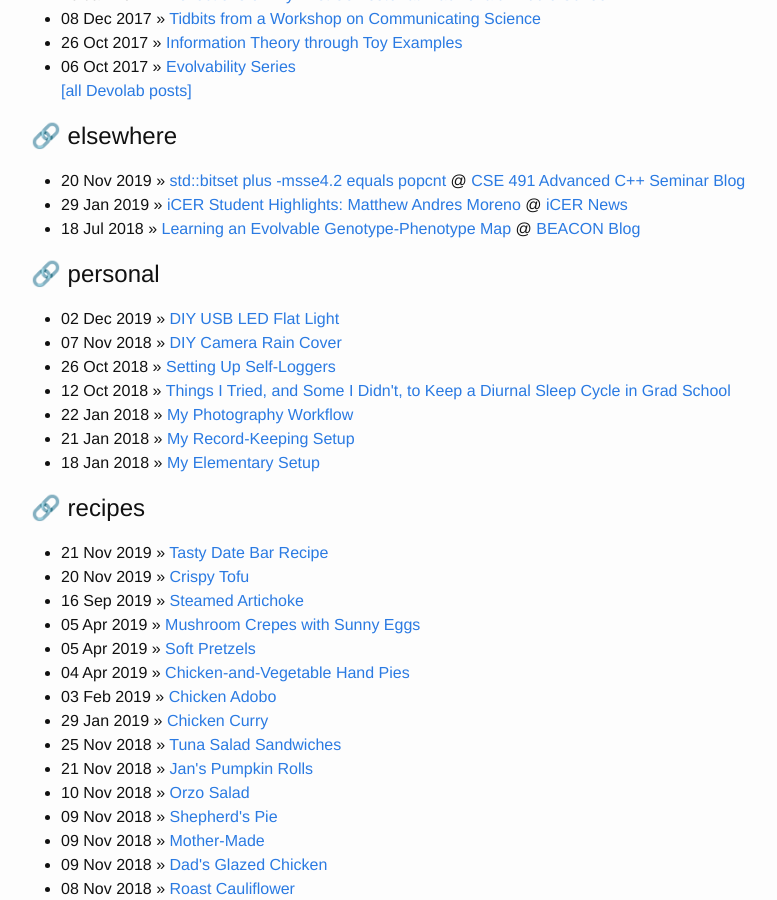
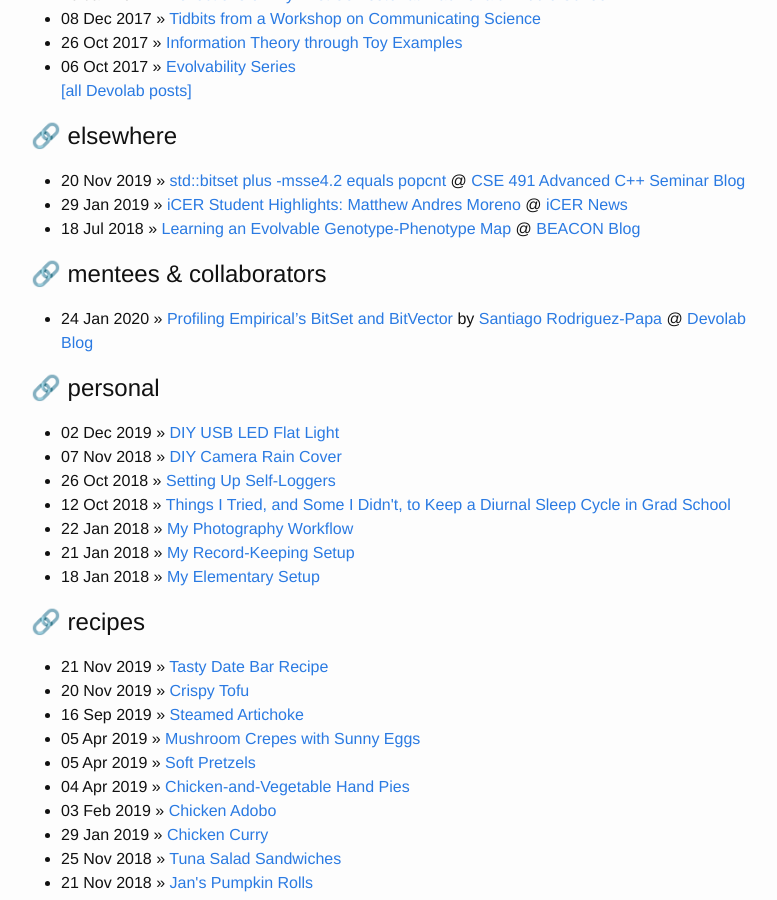
Before and after one commit to mmore500/mmore500.github.io, a Jekyll site: the page built from blog.md, in a window 1280 px wide and 900 px high, scrolled down 490 px. Shown: the whole window, without its empty margins (239-1016 px from the left). Built offline with Jekyll 4.4.1, drawn with Linux system fonts in a browser that asks for light colours.

Commit message:
Add mentees & collaborators blog section

```diff
--- /dev/null
+++ b/_data/mentees_collaborators_posts.yml
@@ -0,0 +1,7 @@
+- title: "Profiling Empirical’s BitSet and BitVector"
+  url: "https://mmore500.github.io/cse-491/blog/2019/11/20/bitset-popcnt.html"
+  where: "Devolab Blog"
+  where_url: "http://devosoft.org/so-you-want-to-retrieve-and-extract-tar-gz-archives-with-empscripten/"
+  who: "Santiago Rodriguez-Papa"
+  who_url: "https://github.com/rodsan0"
+  date: 2020-01-24
--- a/blog.md
+++ b/blog.md
@@ -27,6 +27,13 @@
   {% endfor %}
 </ul>
 
+## <a href="#mentees_collaborators">🔗</a> mentees & collaborators
+<ul class="posts">
+  {% for post in site.data.mentees_collaborators_posts %}
+    <li><span>{{ post.date | date_to_string }}</span> &raquo; <a href="{{ post.url }}">{{ post.title }}</a> by <a href="{{ post.who_url }}">{{ post.who }}</a> @ <a href="{{ post.where_url }}">{{ post.where }}</a></li>
+  {% endfor %}
+</ul>
+
 ## <a href="#personal">🔗</a> personal
 <ul class="posts">
   {% for post in site.categories.blog_personal %}
```
